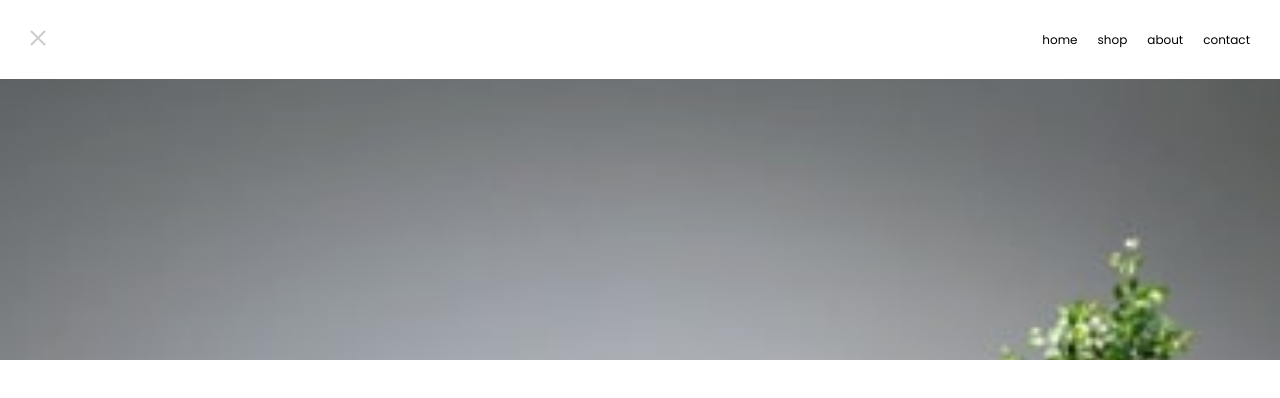
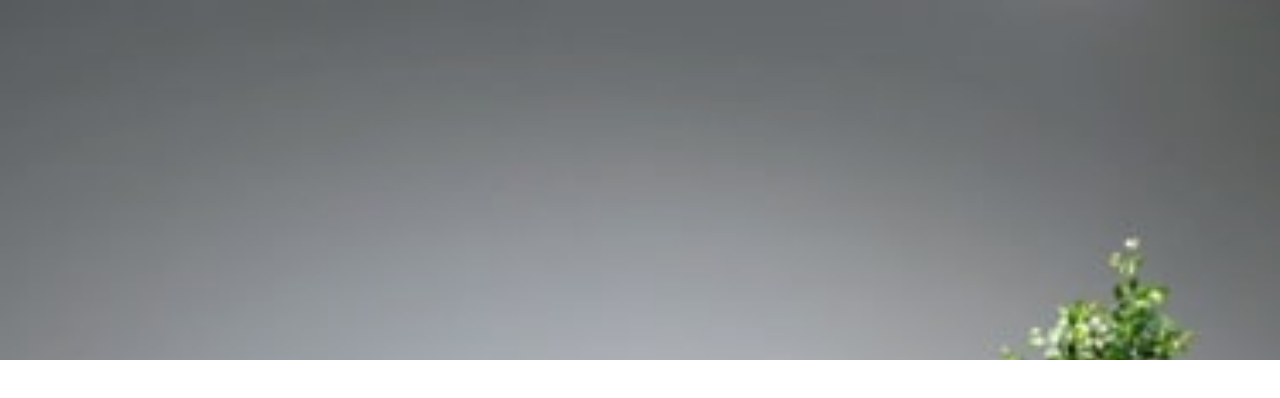
Before and after one commit to Aqib-cyber2/React-Styled-Component, a React (Create React App) app: page / in a window 1280 px wide. Shown: the top 398 px of the page. Built offline with nearby package versions, Linux system fonts and the light colour scheme.

Commit message:
navbar styling

```diff
--- a/src/components/Header.js
+++ b/src/components/Header.js
@@ -18,7 +18,7 @@ function Header() {
 
   return (
     <StyledHeader color="">
-      <Nav>
+      <Nav className="mobile-nav">
         <button>
           <img src="./images/icon-close.svg" alt="closeIcon" />
         </button>
--- a/src/components/styles/Header.styled.js
+++ b/src/components/styles/Header.styled.js
@@ -6,6 +6,10 @@ export const StyledHeader = styled.header`
     background: #6a6e71 url('./images/mobile-image-hero-1.jpg') no-repeat;
     background-size: cover;
     height: 360px;
+
+    /* .btn-box{
+        position: ;
+    } */
 
 `
 
@@ -16,7 +20,15 @@ export const Nav = styled.nav`
     display: flex;
     align-items: center;
     justify-content: space-between;
-    margin-bottom: 40px;
+
+    @media (min-width: 768px){
+        position: relative;
+
+        &.mobile-nav{
+            display: none;
+        }
+    }
+
 
     button{
         border: 0;
@@ -36,6 +48,7 @@ export const Nav = styled.nav`
             a{
                 text-decoration: none;
                 color: hsl(0, 0%, 0%);
+                font-weight: 600;
             }
         }
     }
```
